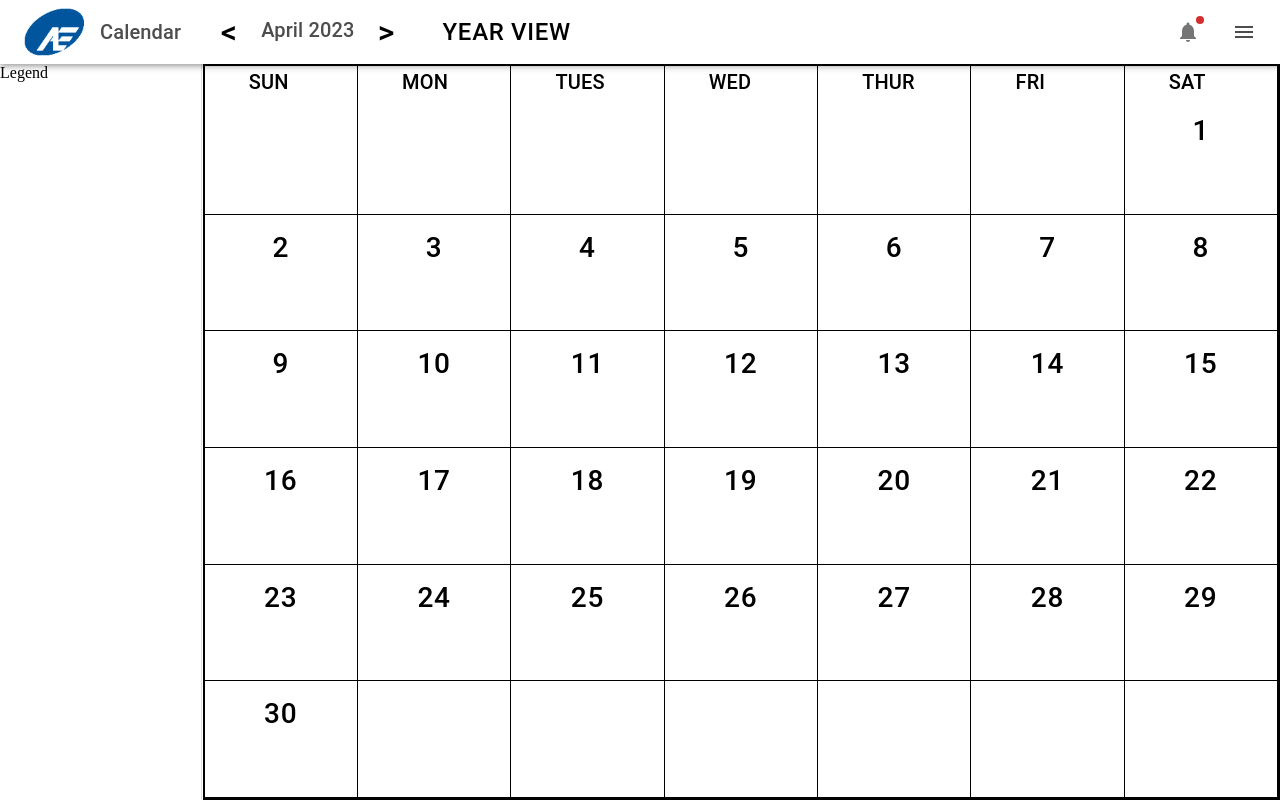
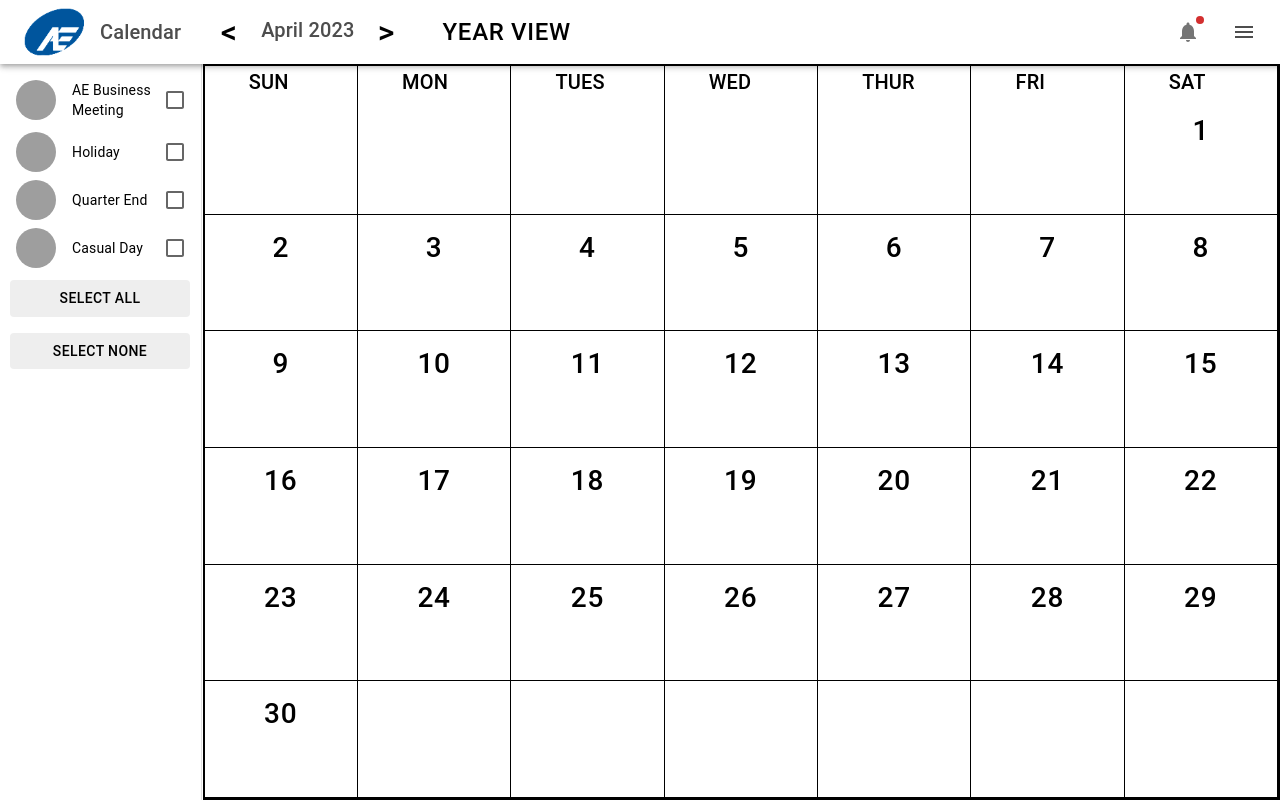
Before and after one commit to rcacho/static-web-app, a Next.js app: page / in a window 1280 px wide. Built offline with nearby package versions, Linux system fonts and the light colour scheme; no server answers; grey boxes are pictures that could not be loaded.

Commit message:
Updated Legend

```diff
--- a/src/components/Legend.tsx
+++ b/src/components/Legend.tsx
@@ -1,14 +1,22 @@
 import React from 'react'
-import { Box } from '@mui/material/'
+import { Box, Button } from '@mui/material/'
+import { width } from '@mui/system'
+import CategoryList from './legendComponents/CategoryList'
+
+let testCategories: string[] = []
+testCategories[0] = 'Team Building Event'
+testCategories[0] = 'Holiday'
+testCategories[0] = 'Dinner'
 
 const Legend = () => {
   return (
     <Box
       bgcolor="white"
       color="black"
+      textAlign={'center'}
       sx={{ width: 200, height: 'calc(100vh - 64px)' }}
     >
-      Legend
+      <CategoryList></CategoryList>
     </Box>
   )
 }
--- /dev/null
+++ b/src/components/legendComponents/CategoryList.tsx
@@ -0,0 +1,113 @@
+import {
+  Avatar,
+  Button,
+  Checkbox,
+  List,
+  ListItem,
+  ListItemAvatar,
+  ListItemButton,
+  ListItemText
+} from '@mui/material'
+import { width } from '@mui/system'
+import React from 'react'
+
+const CategoryList = () => {
+  const examples: string[] = [
+    'AE Business Meeting',
+    'Holiday',
+    'Quarter End',
+    'Casual Day'
+  ]
+
+  const [selected, setSelected] = React.useState<string[]>([])
+  const isAllSelected =
+    examples.length > 0 && selected.length === examples.length
+
+  const handleChange = (event: { target: { value: any } }) => {
+    const value = event.target.value
+    console.log(`hello ${value}`)
+    if (value === 'all') {
+      setSelected(examples)
+      return
+    }
+    if (value === 'none') {
+      console.log('in all')
+      setSelected([])
+      return
+    }
+    const s: string = value
+    const list = [...selected]
+    const index = list.indexOf(s)
+    index === -1 ? list.push(value) : list.splice(index, 1)
+    setSelected(list)
+  }
+
+  const handleAll = () => {
+    setSelected(examples)
+    return
+  }
+
+  const handleNone = () => {
+    setSelected([])
+    return
+  }
+
+  return (
+    <List
+      dense
+      sx={{ width: '100%', maxWidth: 360, bgcolor: 'background.paper' }}
+    >
+      {examples.map((item) => {
+        const labelId = `checkbox-list-secondary-label-${item}`
+        return (
+          <ListItem
+            secondaryAction={
+              <Checkbox
+                value={item}
+                edge="end"
+                onChange={handleChange}
+                checked={selected.includes(item)}
+                inputProps={{ 'aria-labelledby': labelId }}
+              />
+            }
+            disablePadding
+          >
+            <ListItemButton>
+              <ListItemAvatar>
+                <Avatar alt={`AE`} src={`placeholder`} />
+              </ListItemAvatar>
+              <ListItemText id={labelId} primary={`${item}`} />
+            </ListItemButton>
+          </ListItem>
+        )
+      })}
+      <Button
+        // value={'all'}
+        onClick={handleAll}
+        sx={[
+          { width: '90%', color: 'black', bgcolor: '#eeeeee', m: 1 },
+          { '&:hover': { bgcolor: '#cccccc' } }
+        ]}
+      >
+        Select All
+      </Button>
+      <Button
+        // value={'none'}
+        onClick={handleNone}
+        sx={[
+          {
+            width: '90%',
+            color: 'black',
+            bgcolor: '#eeeeee',
+            m: 1
+          },
+          { '&:hover': { bgcolor: '#cccccc' } }
+        ]}
+      >
+        Select None
+      </Button>
+    </List>
+  )
+}
+
+export default CategoryList
```
